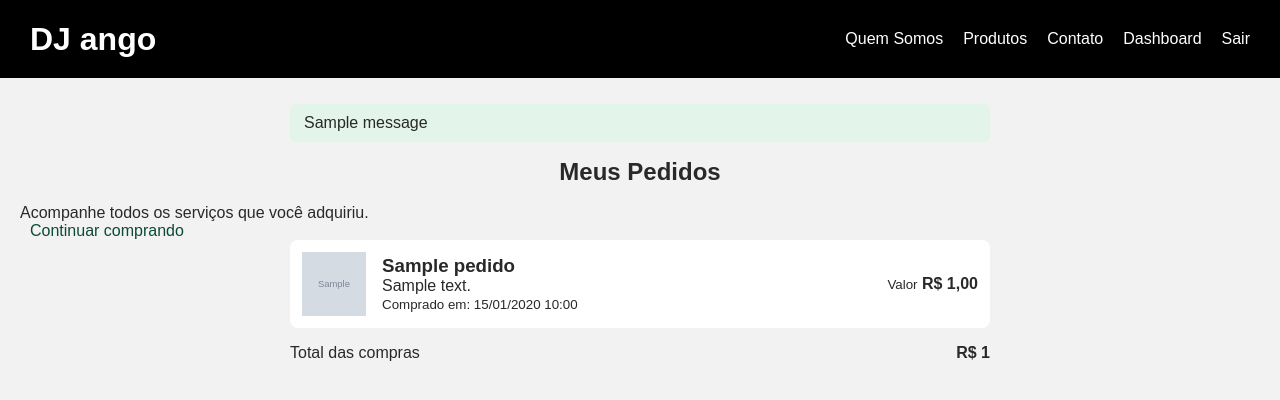
After one commit to RyckxDev/DevWebIII-ProjetoDJANGO-P2-RyxOfToys, a Django app: page /meus-pedidos/ in a window 1280 px wide. The commit adds this page. Shown: the top 400 px of the page. Run offline with Django 5.2, Linux system fonts and the light colour scheme; a user stored in the database is signed in; tables that the repository leaves empty hold one stand-in row (values such as "Sample post"); grey boxes marked "Sample" are stand-in pictures; one stand-in notice (Sample message) is shown; parts of the project's set-up code (start-up, migrations or seed data) failed here and were passed over.

Commit message:
Adiciona compra de produtos e página Meus Pedidos
- Novo model Pedido (usuário, serviço, nome e preço no momento da compra)
- Botão Comprar nos produtos locais, só para usuários logados
- Visitante que clica em Comprar é levado ao login e volta para Produtos
- Página Meus Pedidos com itens comprados, data e total
- Exibe mensagens do Django no template base
- Registra Pedido no admin

```diff
--- a/django/app/models.py
+++ b/django/app/models.py
@@ -1,4 +1,5 @@
 from django.db import models
+from django.contrib.auth.models import User
 
 # Create your models here.
 
@@ -36,3 +37,19 @@ class Contato(models.Model):
 
     def __str__(self):
         return self.nome
+
+
+class Pedido(models.Model):
+    usuario = models.ForeignKey(User, on_delete=models.CASCADE, related_name='pedidos')
+    # SET_NULL: se o serviço for excluído, o pedido continua no histórico do cliente
+    servico = models.ForeignKey(Servico, on_delete=models.SET_NULL, null=True, blank=True, related_name='pedidos')
+    # nome e preço copiados no momento da compra (o serviço pode mudar depois)
+    nome_servico = models.CharField(max_length=150)
+    preco = models.DecimalField(max_digits=10, decimal_places=2)
+    criado_em = models.DateTimeField(auto_now_add=True)
+
+    class Meta:
+        ordering = ['-criado_em']
+
+    def __str__(self):
+        return f'{self.usuario.username} - {self.nome_servico}'
--- a/django/app/static/css/style.css
+++ b/django/app/static/css/style.css
@@ -174,3 +174,60 @@ th{
     color: #b00020;
     text-align: center;
 }
+
+/* ---- Pedidos e mensagens: estilo mínimo, será refeito na estilização ---- */
+.mensagens{
+    list-style: none;
+    max-width: 700px;
+    margin: 0 auto 16px;
+}
+.mensagem{
+    padding: 10px 14px;
+    border-radius: 6px;
+    background: #e3f4ea;
+}
+.btn-comprar{
+    display: inline-block;
+    margin: 10px 14px 0;
+    padding: 6px 14px;
+    border: none;
+    border-radius: 4px;
+    background: #0c4b33;
+    color: white;
+    font: inherit;
+    cursor: pointer;
+}
+.pedidos{
+    max-width: 700px;
+    margin: 0 auto;
+    display: grid;
+    gap: 12px;
+}
+.pedido{
+    display: flex;
+    align-items: center;
+    gap: 16px;
+    background: white;
+    border-radius: 8px;
+    padding: 12px;
+}
+.pedido-imagem{
+    width: 64px;
+    height: 64px;
+    object-fit: cover;
+}
+.pedido-info{
+    flex: 1;
+}
+.pedido-valor{
+    text-align: right;
+}
+.pedidos-total{
+    max-width: 700px;
+    margin: 16px auto 0;
+    display: flex;
+    justify-content: space-between;
+}
+.page-header .btn{
+    color: #0c4b33;
+}
--- /dev/null
+++ b/django/app/templates/meus-pedidos.html
@@ -0,0 +1,41 @@
+{% extends 'template.html' %}
+
+{% block titulo %}Meus Pedidos | Django{% endblock %}
+
+{% block conteudo %}
+    <section class="page-header">
+        <h2>Meus Pedidos</h2>
+        <p>Acompanhe todos os serviços que você adquiriu.</p>
+        <a class="btn" href="{% url 'produtos' %}">Continuar comprando</a>
+    </section>
+
+    <section class="pedidos">
+        {% for pedido in pedidos %}
+            <article class="pedido">
+                {% if pedido.servico.imagem %}
+                    <img class="pedido-imagem" src="{{ pedido.servico.imagem.url }}" alt="{{ pedido.nome_servico }}">
+                {% endif %}
+                <div class="pedido-info">
+                    <h3>{{ pedido.nome_servico }}</h3>
+                    {% if pedido.servico %}
+                        <p>{{ pedido.servico.descricao }}</p>
+                    {% endif %}
+                    <small>Comprado em: {{ pedido.criado_em|date:"d/m/Y H:i" }}</small>
+                </div>
+                <div class="pedido-valor">
+                    <small>Valor</small>
+                    <strong>R$ {{ pedido.preco }}</strong>
+                </div>
+            </article>
+        {% empty %}
+            <p>Você ainda não fez nenhum pedido.</p>
+        {% endfor %}
+    </section>
+
+    {% if pedidos %}
+        <div class="pedidos-total">
+            <span>Total das compras</span>
+            <strong>R$ {{ total }}</strong>
+        </div>
+    {% endif %}
+{% endblock %}
--- a/django/app/templates/template.html
+++ b/django/app/templates/template.html
@@ -5,7 +5,7 @@
     <meta charset="UTF-8">
     <meta name="viewport" content="width=device-width, initial-scale=1.0">
     <title>{% block titulo %}{% endblock %}</title>
-    <link rel="stylesheet" href="{% static 'css/style.css' %}?v=4">
+    <link rel="stylesheet" href="{% static 'css/style.css' %}?v=5">
 </head>
 <body>
     <header>
@@ -28,6 +28,13 @@
         </nav>
     </header>
     <main>
+        {% if messages %}
+            <ul class="mensagens">
+                {% for message in messages %}
+                    <li class="mensagem mensagem-{{ message.tags }}">{{ message }}</li>
+                {% endfor %}
+            </ul>
+        {% endif %}
         {% block conteudo %}
         {% endblock %}
     </main>
--- a/django/app/urls.py
+++ b/django/app/urls.py
@@ -6,6 +6,8 @@ urlpatterns = [
     path("quem-somos/", views.quem_somos, name="quem_somos"),
     path("servicos", views.servicos, name="servicos"),
     path("produtos", views.produtos, name="produtos"),
+    path("comprar/<int:id_servico>/", views.comprar, name="comprar"),
+    path("meus-pedidos/", views.meus_pedidos, name="meus_pedidos"),
     path("add-servicos", views.addServicos, name="addServicos"),
     path("del-servicos/<int:id_servico>", views.delServicos, name="delServicos"),
     path("edit-servicos/<int:id_servico>", views.editServicos, name="editServicos"),
--- a/django/app/views.py
+++ b/django/app/views.py
@@ -1,5 +1,8 @@
 from django.shortcuts import get_object_or_404, render, redirect
-from .models import Contato, Servico, Categoria
+from .models import Contato, Servico, Categoria, Pedido
+from django.contrib import messages
+from django.contrib.auth.decorators import login_required
+from django.views.decorators.http import require_POST
 from .forms import FormContato, FormServico
 from .supabase_client import supabase
 from .serializers import CategoriaSerializer
@@ -154,6 +157,27 @@ def produtos(request):
 
     return render(request, "produtos.html", {'servicos': produtos, 'produtos_api': produtos_api})
 
+@login_required
+@require_POST
+def comprar(request, id_servico):
+    servico = get_object_or_404(Servico, id=id_servico, ativo=True)
+    Pedido.objects.create(
+        usuario=request.user,
+        servico=servico,
+        nome_servico=servico.nome,
+        preco=servico.preco,
+    )
+    messages.success(request, f'"{servico.nome}" foi adicionado aos seus pedidos.')
+    return redirect('meus_pedidos')
+
+
+@login_required
+def meus_pedidos(request):
+    pedidos = Pedido.objects.filter(usuario=request.user).select_related('servico')
+    total = pedidos.aggregate(total=Sum('preco'))['total'] or 0
+    return render(request, "meus-pedidos.html", {'pedidos': pedidos, 'total': total})
+
+
 def addServicos(request):
     form = FormServico(request.POST or None, request.FILES or None)
 
```
Also changed, not shown: django/app/admin.py (+8 -1 lines), django/app/templates/produtos.html (+9 -0 lines), django/app/migrations/0005_pedido.py (added).
